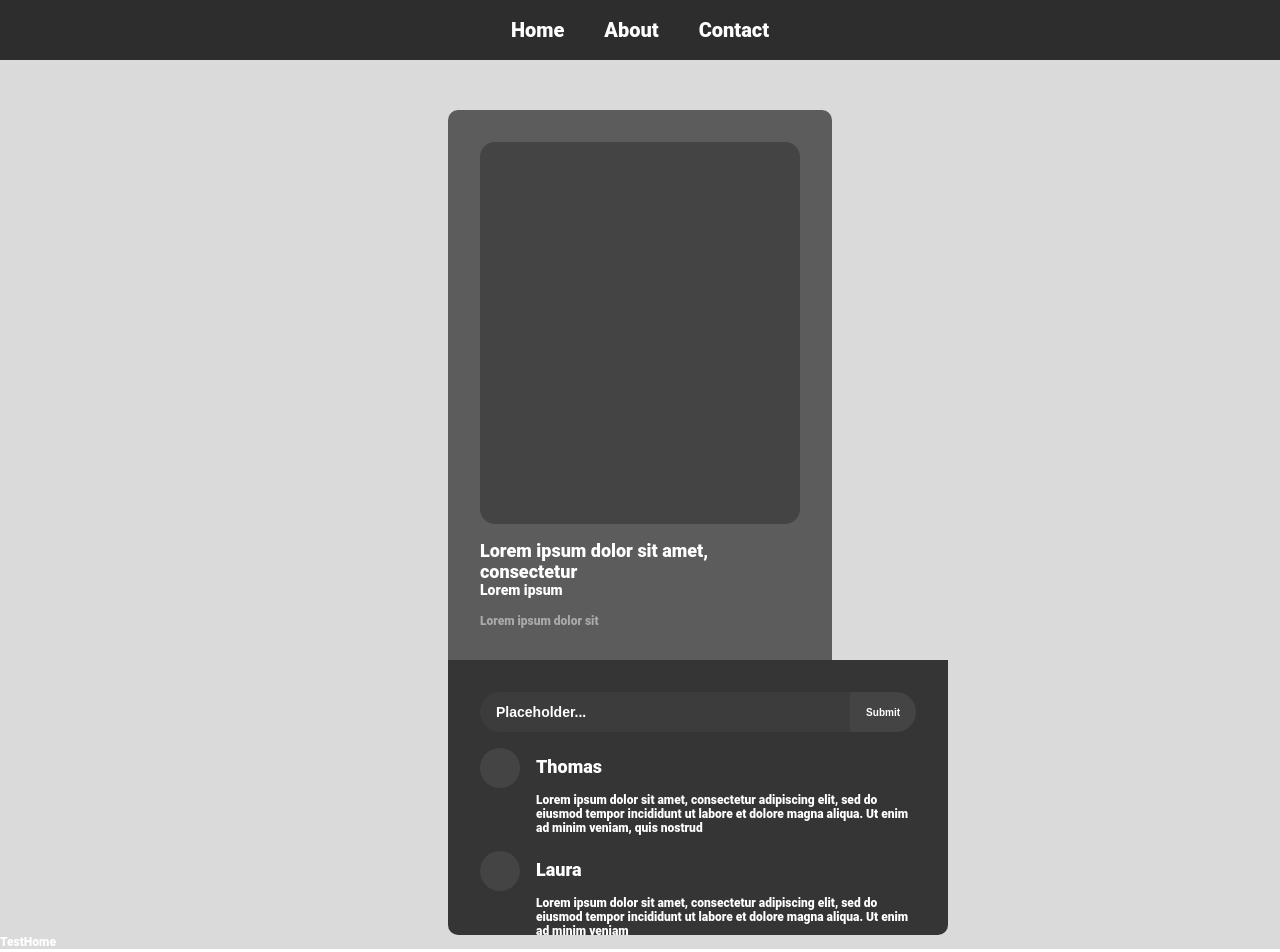
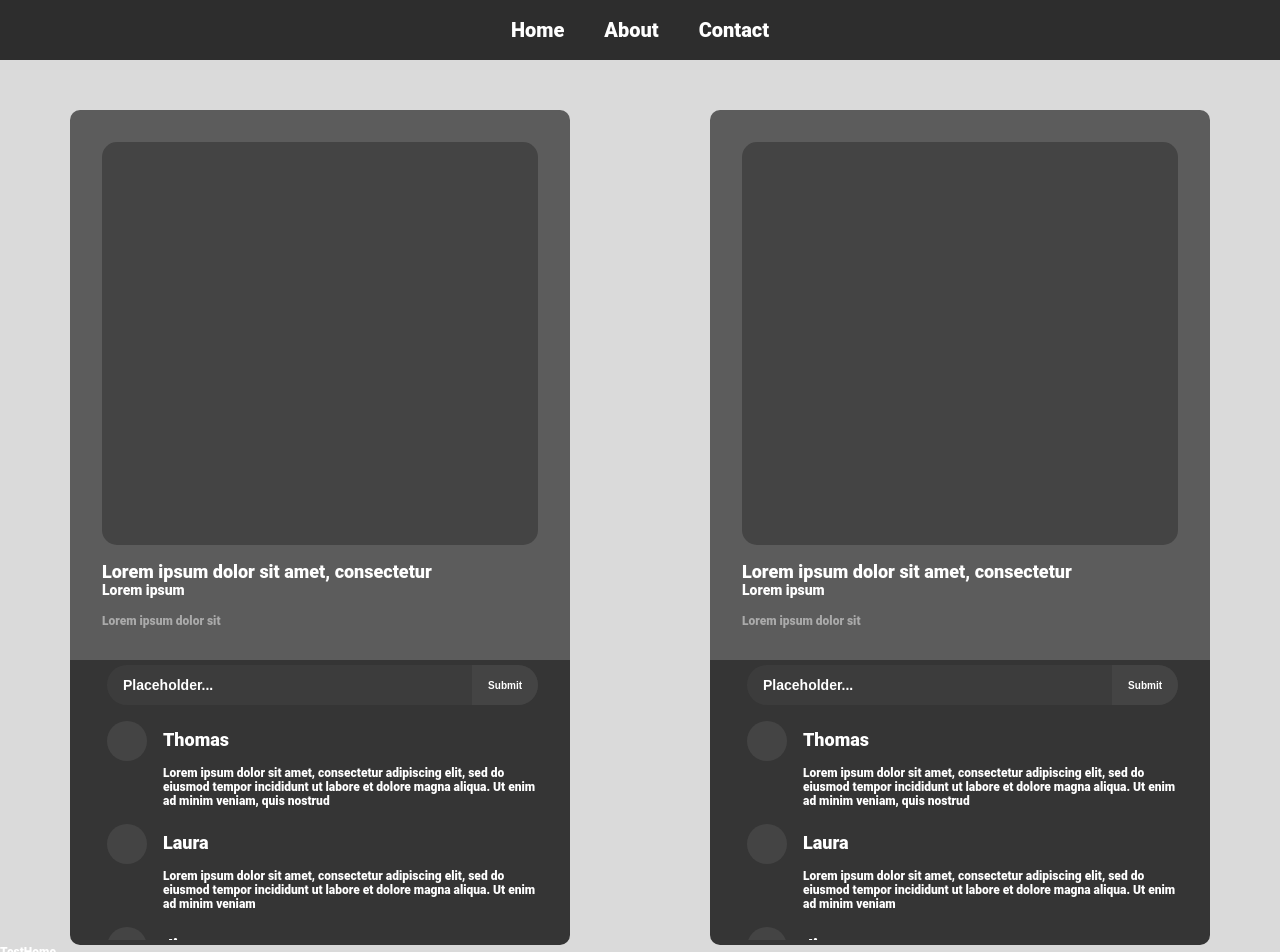
Before and after one commit to Eimantas20/tglab, a React (Create React App) app: page / in a window 1280 px wide. Shown: the top 952 px of the page. Built offline with nearby package versions, Linux system fonts and the light colour scheme.

Commit message:
scroll bar, display multi items

```diff
--- a/src/App.css
+++ b/src/App.css
@@ -15,3 +15,15 @@
   font-size: 12px;
   margin-top: 1rem;
 }
+
+.multi-conver-cont {
+  display: flex;
+  justify-content: space-around;
+}
+
+
+@media screen and (min-width: 1201px) {
+  .hide {
+    display: none;
+  }
+}
--- a/src/App.js
+++ b/src/App.js
@@ -6,14 +6,34 @@ import { BrowserRouter as Router, Routes, Route } from 'react-router-dom';
 import TestAbout from './components/TestAbout';
 import TestContacts from './components/TestContacts';
 import TestHome from './components/TestHome';
+import { useEffect, useState } from 'react';
 
 
 function App() {
+    const [ items, setItems ] = useState([]);
+
+    useEffect(()=> {
+        getAmountOfItems()
+        window.addEventListener('resize', getAmountOfItems);
+    }, [])
+
+
+    const getAmountOfItems = () => {
+        let width = window.innerWidth;
+        let arr = [...Array(Math.floor(width / 550))];
+        if (arr.length === 0) arr[0] = 0
+        setItems(arr);
+    }
+
     return (
         <Router>
             <div className="app-container">
                 <Navigation />
+                <div className='multi-conver-cont'>
+                    {items.map(item => (
                         <Conversation />
+                    ))}
+                </div>
                 <Routes>
                     <Route  path='/about' element={<TestAbout />} />
                     <Route  path='/contacts' element={<TestContacts />} />
--- a/src/components/conversation/Conversation.js
+++ b/src/components/conversation/Conversation.js
@@ -32,12 +32,13 @@ const Conversation = () => {
                         <p className='font-12'>Lorem ipsum dolor sit</p>
                     </div>
                 </div>
+            <div className='padding-round'>
                 <div className='conv-cont-bottom'>
                     <Search />
                     {chatsArr.map((chat, i) => (
                         <Chat key={i} chat={chat} />
                     ))}
-
+                </div>
             </div>
         </div>
     )
--- a/src/styles/constants.css
+++ b/src/styles/constants.css
@@ -9,6 +9,7 @@
     --small-font-color: #aaaaaa;
     --white-color: #fff;
     --scrollbar-thumb: #5F5F5F;
+    --scrollbar-thumb-hover: #555;
     --scrollbar-background: #B0B0B0;
 }
 
--- a/src/styles/conversation.css
+++ b/src/styles/conversation.css
@@ -1,7 +1,8 @@
 .conversation-cont {
-    width: 30%;
-    max-width: 500px;
-    margin:0 auto;
+    width: 500px;
+    /* max-width: 500px; */
+    /* margin:0 auto; */
+    /* display: inline-block */
 }
 
 .conv-cont-top {
@@ -25,13 +26,21 @@
     color:var(--small-font-color)
 }
 
+.padding-round {
+    padding: 5px;
+    padding-right:0;
+    background-color: var(--chat-bg-color);
+    border-radius: 0 0 10px 10px;
+    width: 500px;
+
+}
 
 .conv-cont-bottom {
-    width: 500px;
+    width: 100%;
     max-height:275px;
     background-color: var(--chat-bg-color);
     border-radius: 0 0 10px 10px;
-    padding: 2rem;
+    padding: 0 2rem 0.5rem;
     overflow-y: scroll;
 }
 
@@ -43,14 +52,18 @@
 /* Track */
 ::-webkit-scrollbar-track {
   background: var(--scrollbar-background);
+  border-radius: 10px;
+
 }
 
 /* Handle */
 ::-webkit-scrollbar-thumb {
   background: var(--scrollbar-thumb);
+  border-radius: 10px;
+
 }
 
 /* Handle on hover */
 ::-webkit-scrollbar-thumb:hover {
-  background: #555;
+  background: var(--scrollbar-thumb-hover);
 }
--- a/src/styles/navigation.css
+++ b/src/styles/navigation.css
@@ -1,5 +1,4 @@
 .navigation {
-    width: 100vw;
     background-color: var(--nav-color);
     height: 60px;
     display: flex;
```
Lines whose indentation alone changed are shown as unchanged.
